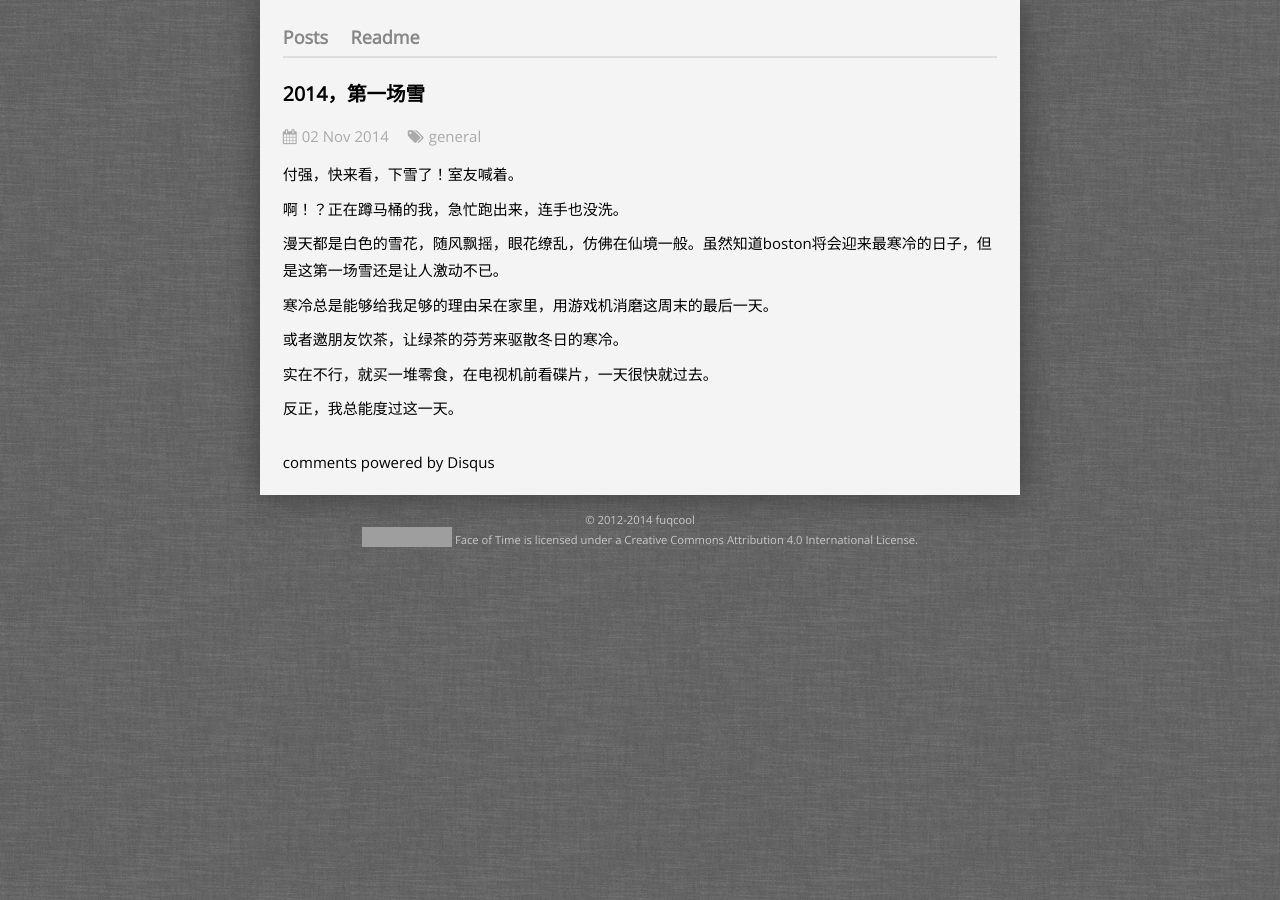
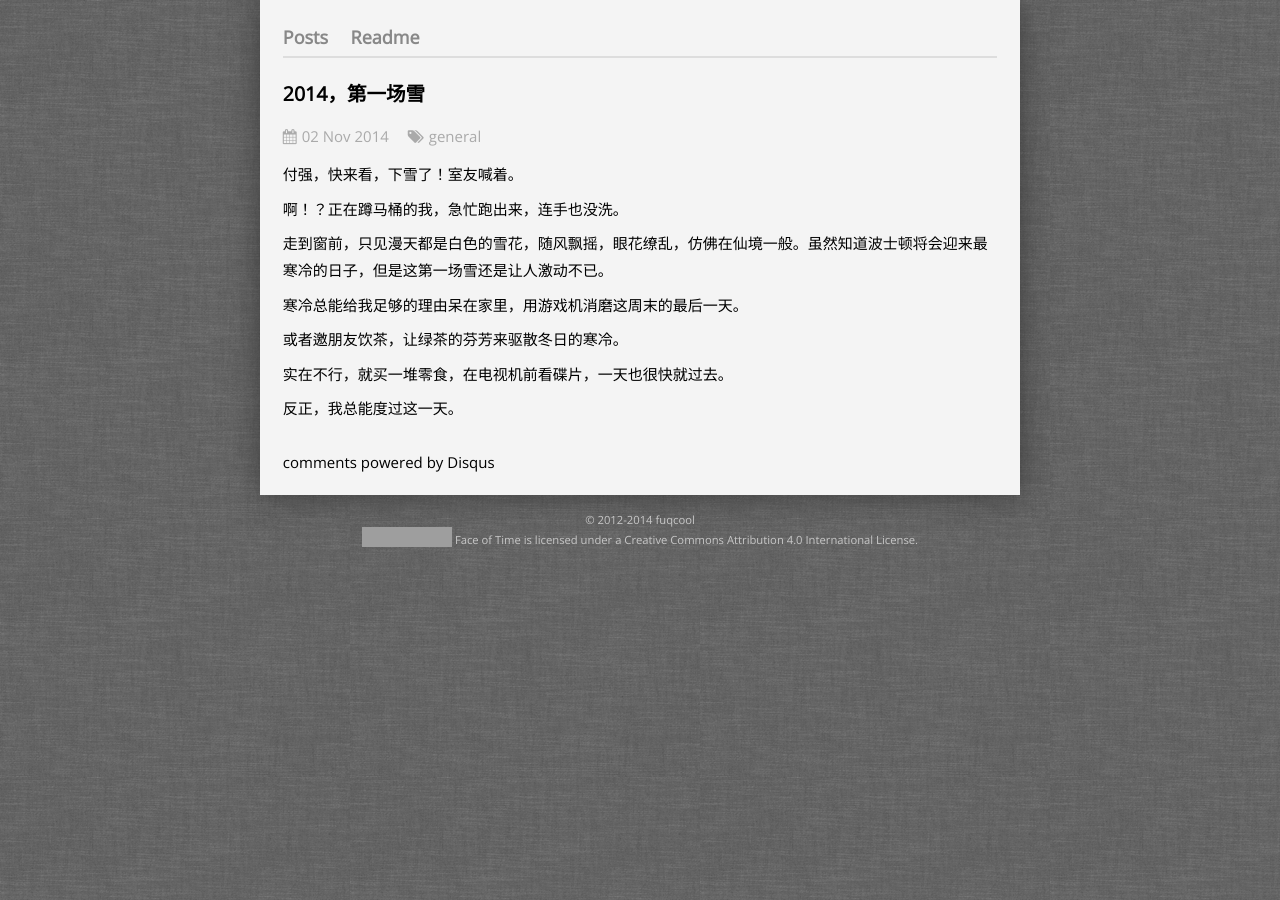
Before and after one commit to fuqcool/fuqcool.github.io, a Jekyll site: the page built from _posts/2014-11-02-snow.md, in a window 1280 px wide. Built offline with Jekyll 4.4.1, drawn with Linux system fonts in a browser that asks for light colours; Markdown is read by kramdown in place of the engine named in the settings; comment, search, counter and statistics services are not loaded; grey boxes are pictures that could not be loaded.

Commit message:
another revise

```diff
--- a/_posts/2014-11-02-snow.md
+++ b/_posts/2014-11-02-snow.md
@@ -8,12 +8,12 @@ categories: general
 
 啊！？正在蹲马桶的我，急忙跑出来，连手也没洗。
 
-漫天都是白色的雪花，随风飘摇，眼花缭乱，仿佛在仙境一般。虽然知道boston将会迎来最寒冷的日子，但是这第一场雪还是让人激动不已。
+走到窗前，只见漫天都是白色的雪花，随风飘摇，眼花缭乱，仿佛在仙境一般。虽然知道波士顿将会迎来最寒冷的日子，但是这第一场雪还是让人激动不已。
 
-寒冷总是能够给我足够的理由呆在家里，用游戏机消磨这周末的最后一天。
+寒冷总能给我足够的理由呆在家里，用游戏机消磨这周末的最后一天。
 
 或者邀朋友饮茶，让绿茶的芬芳来驱散冬日的寒冷。
 
-实在不行，就买一堆零食，在电视机前看碟片，一天很快就过去。
+实在不行，就买一堆零食，在电视机前看碟片，一天也很快就过去。
 
 反正，我总能度过这一天。
```
Also changed, not shown: _posts/2014-11-19-yume.md (+2 -2 lines).
